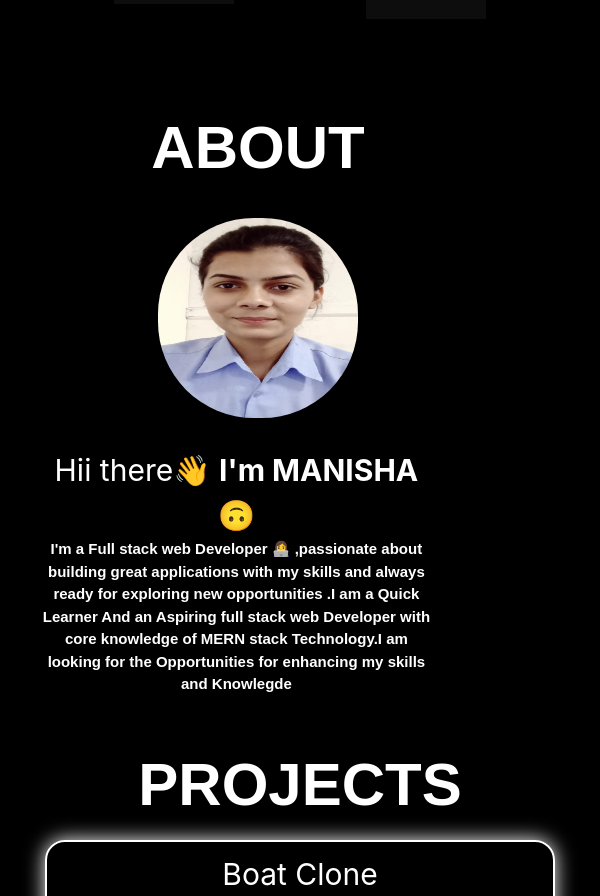
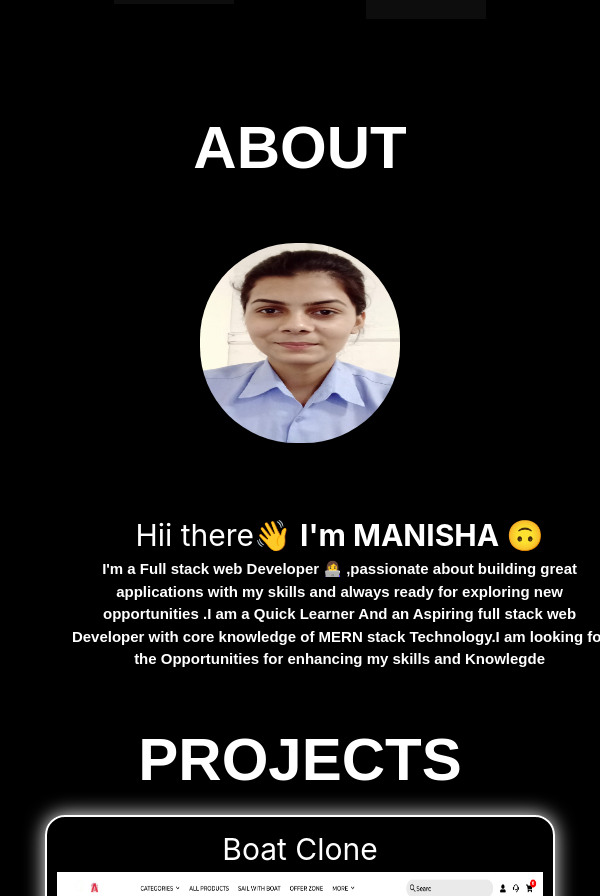
Before and after one commit to soroutmanisha2606/myportfolio, a React (Create React App) app: page / in a window 600 px wide. Shown: the part 2231-3127 px from the top of the page. Built offline with nearby package versions, Linux system fonts and the light colour scheme.

Commit message:
adding final 2

```diff
--- a/src/Allstyles/About.css
+++ b/src/Allstyles/About.css
@@ -1,30 +1,35 @@
 .About_parent{
     /* color: white; */
     display: flex;
-    gap: 30px;
+    gap:70px;
     font: bolder;
     font-size: 30px;
-    margin-top: 4%;
+    margin-top: 14%;
     z-index: 1;
-    width: 90%;
-    align-content: center;
-    margin-left: 90px;
-
+    width: 97%;
+    margin: auto;
+    /* border: 3px green solid; */
+    /* align-content: center; */
+    margin-left: 30px;
 }
 #about{
-    margin: auto;
-    margin-left: 80px;
+   display: block;
+   margin-left: auto;
+   margin-right: auto;
+    /* margin-left: 80px; */
     /* margin-right: -70px; */
     /* //margin-left: 1000px;
-    border: 2px solid white; */;
+    border: 2px solid white; */
     width: 90%;
-    /* border: 2px solid red */
-
+    /* border: 2px solid red;  */
+    padding: -20px;
 }
+.h11{
+    width: 90%;
+    }
 .span{
     font-size: 60px;
     font-weight: bolder;
-
 }
 .left_about{
     width: 60%;
@@ -32,7 +37,6 @@
 }
 .my_img{
     width: 270px;
-
     height: 350px;
     border-radius: 10px;
 
@@ -43,21 +47,17 @@
         /* color: white; */
         display: flex;
         flex-direction: column;
-
         font: bolder;
         font-size: 30px;
-
         z-index: 1;
         align-content: center;
         margin: auto;
-
-
     }
     #about{
         display: flex;
         flex-direction: column;
         width: 90%;
-       align-items: center;
+       /* align-items: center; */
        margin-left: 10%;
        margin-right: -10%;
     }
@@ -70,12 +70,17 @@
         width: 90%;
         border:"2px solid white"
     }
+    .h11{
+        margin: auto;
+        text-align: center;
+        width: 120%;
+        /* border: 3px solid blueviolet; */
+    }
     .my_img{
         width: 310px;
         height: 340px;
         margin: auto;
         border-radius: 48%;
-
     }
  }
  @media only screen and (min-width: 390px) and (max-width: 844px)  {
@@ -83,14 +88,10 @@
         /* color: white; */
         display: flex;
         flex-direction: column;
-
         font: bolder;
         font-size:30px;
         margin: auto;
-
         align-content: center;
-
-
     }
     .spantag{
         font-size: 30px;
@@ -104,6 +105,13 @@
         border-radius: 48%;
 
     }
+    .h11{
+        margin: auto;
+        text-align: center;
+        width: 120%;
+        /* border: 3px solid blueviolet; */
+    }
+
     .left_about{
         width: 90%;
         border:"2px solid white"
@@ -125,21 +133,32 @@
 .my_img{
     width: 200px;
     height: 200px;
-    margin-top: 60px;
+    margin: auto;
+    margin-top: 30px;
+}
+.h11{
+    margin: auto;
+     /* text-align: center; */
+    width: 130%;
+    /* border: 3px solid blueviolet; */
 }
 .h2{
+    /* align-items: center; */
     font-size: 15px;
+    width: 130%;
+    position: relative;
+    /* border: 3px solid green; */
 }
 .transistion{
     font-size: 29px;
 }
 #about{
-    display: flex;
-    flex-direction: column;
+    display: block;
+   margin-left: auto;
+   margin-right: auto;
     width: 80%;
-    margin-left: 3%;
+    /*margin-left: 3%;*/
 }
-
  }
  @media only screen and (max-width: 760px) and (min-width: 360px)  {
     .About_parent{
--- a/src/Allstyles/navbar.css
+++ b/src/Allstyles/navbar.css
@@ -8,7 +8,7 @@
     color: white;
 }
 .div2{
-  width: 60%;
+  width: 50%;
   /* color: white; */
   /* border: 2px solid blue; */
   /* background-color: pink; */
@@ -79,7 +79,7 @@ justify-content: space-evenly;
           justify-content: space-between;
          }
          .div2{
-          width:350px;
+          width:320px;
           /* color: white; */
           /* border: 2px solid rgb(81, 81, 21); */
           /* background-color: pink; */
@@ -104,7 +104,7 @@ justify-content: space-evenly;
           justify-content: space-between;
          }
          .div2{
-          width: 390px;
+          width: 350px;
           /* color: white; */
           /* border: 2px solid rgb(81, 81, 21); */
           /* background-color: pink; */
@@ -130,7 +130,7 @@ justify-content: space-evenly;
           justify-content: space-between;
          }
          .div2{
-          width: 450px;
+          width: 430px;
           /* color: white; */
           /* border: 2px solid blue; */
           /* background-color: pink; */
@@ -155,7 +155,7 @@ justify-content: space-evenly;
           justify-content: space-between;
          }
          .div2{
-          width: 690px;
+          width: 670px;
           /* color: white; */
           /* border: 2px solid blue; */
           /* background-color: pink; */
--- a/src/Components/About.jsx
+++ b/src/Components/About.jsx
@@ -13,9 +13,8 @@ const About = () => {
   }, []);
   return (
     <div id="about" >
-    <h2 style={{fontSize:"60px",fontWeight:"bolder",marginBottom:"-35px",marginTop:"10px",alignContent:"center"}}>ABOUT</h2>
+    <h2 style={{fontSize:"60px",fontWeight:"bolder",marginBottom:"20px",marginTop:"10px",alignContent:"center"}}>ABOUT</h2>
     <div className='About_parent'>
-
        <div className='right_about'>
        <motion.div
             className="svg"
@@ -27,7 +26,7 @@ const About = () => {
         </div>
       <div className='left_about'>
         {/*  */}
-        <h1>Hii there👋 <span className='spantag'> I'm MANISHA 🙃</span></h1>
+        <h1 className='h11'>Hii there👋 <span className='spantag'> I'm MANISHA 🙃</span></h1>
         <h2 className='h2'> I'm a Full stack web Developer 👩‍💻 ,passionate about  building great applications with my  skills and always ready for exploring new opportunities .I am a Quick Learner And an Aspiring full stack web Developer with core knowledge of MERN stack Technology.I am looking for the Opportunities for enhancing my skills and Knowlegde </h2>
         </div>
 
```
